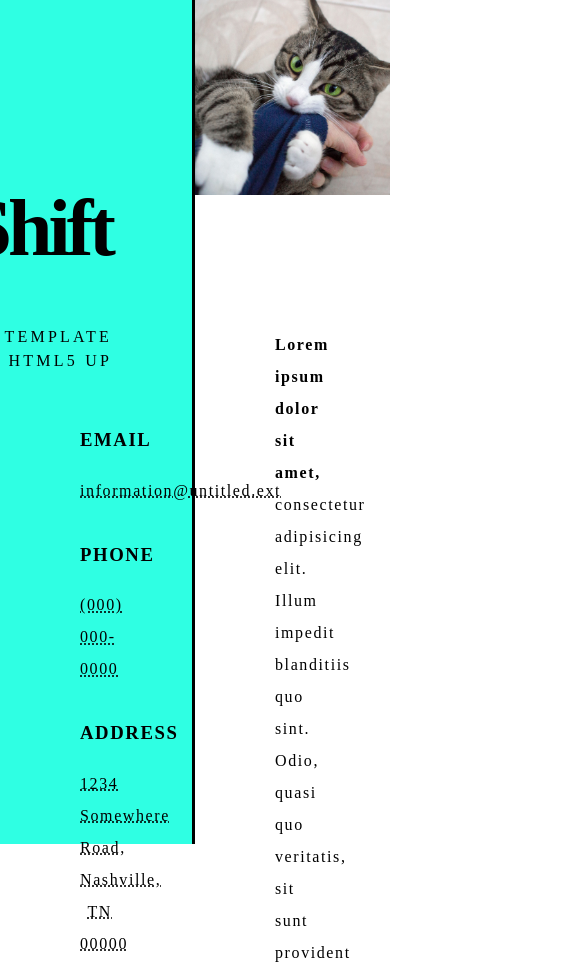
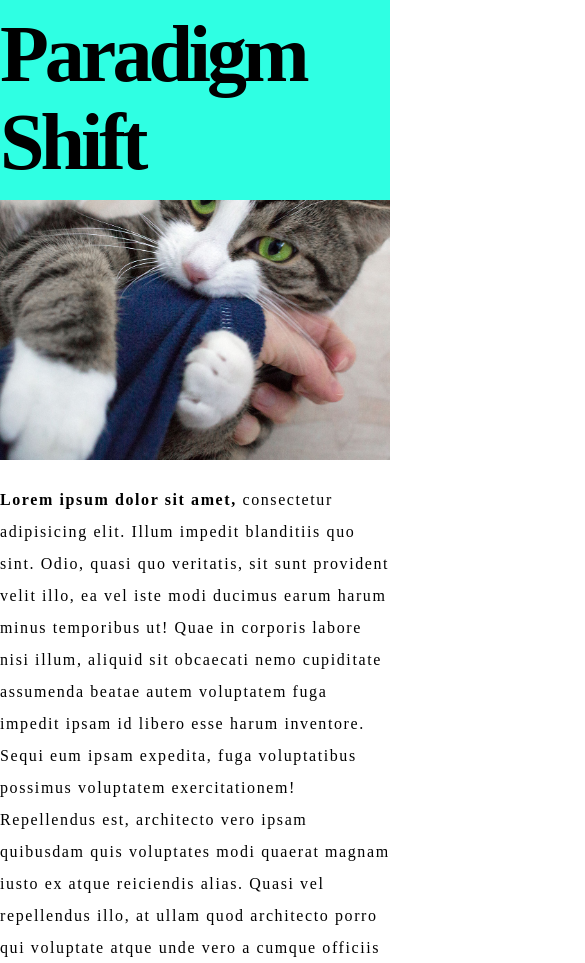
Before and after one commit to deathnet/web_rendering_practice, a plain HTML site: page index.html in a window 390 px wide. Shown: the top 963 px of the page, 585 px wide, since content can reach past the window. Drawn offline with Linux system fonts and the light colour scheme.

Commit message:
add media query, fix position fixed width % -> vw

```diff
--- a/index.css
+++ b/index.css
@@ -1,6 +1,7 @@
 html, body {
     margin: 0;
-    height: 100%;
+    /* width: 100%;
+    height: 100%; */
     /* overflow: hidden; */
 }
 
@@ -51,6 +52,70 @@ section, footer{
     padding: 0 5rem;
     letter-spacing: 0.1em;
     line-height: 2em;
+}
+
+@media screen and (max-width: 1024px) {
+    .left_side {
+        width: 100%;
+        height: auto;
+        border: none;
+    }
+
+    .left_side footer {
+        margin: 0px;
+        height: 200px;
+    }
+
+    .left_side header {
+        height: 200px;
+        width: 100%;
+        text-align: left;
+    }
+
+    .left_side h1,
+    .left_side p {
+        margin: 10px 0 0 0;
+        display: inline-block;
+    }
+
+    .left_side h1 {
+        width: 100px;
+    }
+
+    .left_side p {
+        float: right;
+        margin-top: 135px;
+    }
+    .right_side {
+        width: 100%;
+        padding-top: 70px;
+    }
+
+    section, footer {
+        margin-top: 20px;
+        padding: 0;
+        letter-spacing: 0.1em;
+        line-height: 2em;
+    }
+}
+
+@media screen and (max-width: 767px)
+{
+    .left_side p {
+        display: none;
+    }
+
+    .left_side {
+        /* box-sizing: border-box; */
+        /* top: 0; */
+        width: 100vw;
+        overflow: hidden;
+        /* position: absolute; */
+    }
+
+    /* .left_side, .left_side footer{
+        display: none;
+    } */
 }
 
 section > img {
@@ -256,3 +321,9 @@ footer a {
 .left_side a:link, .left_side a:visited {
     color: black
 }
+
+@media screen and (max-width: 1024px) {
+    .left_side footer ul {
+        display: none;
+    }
+}
```
